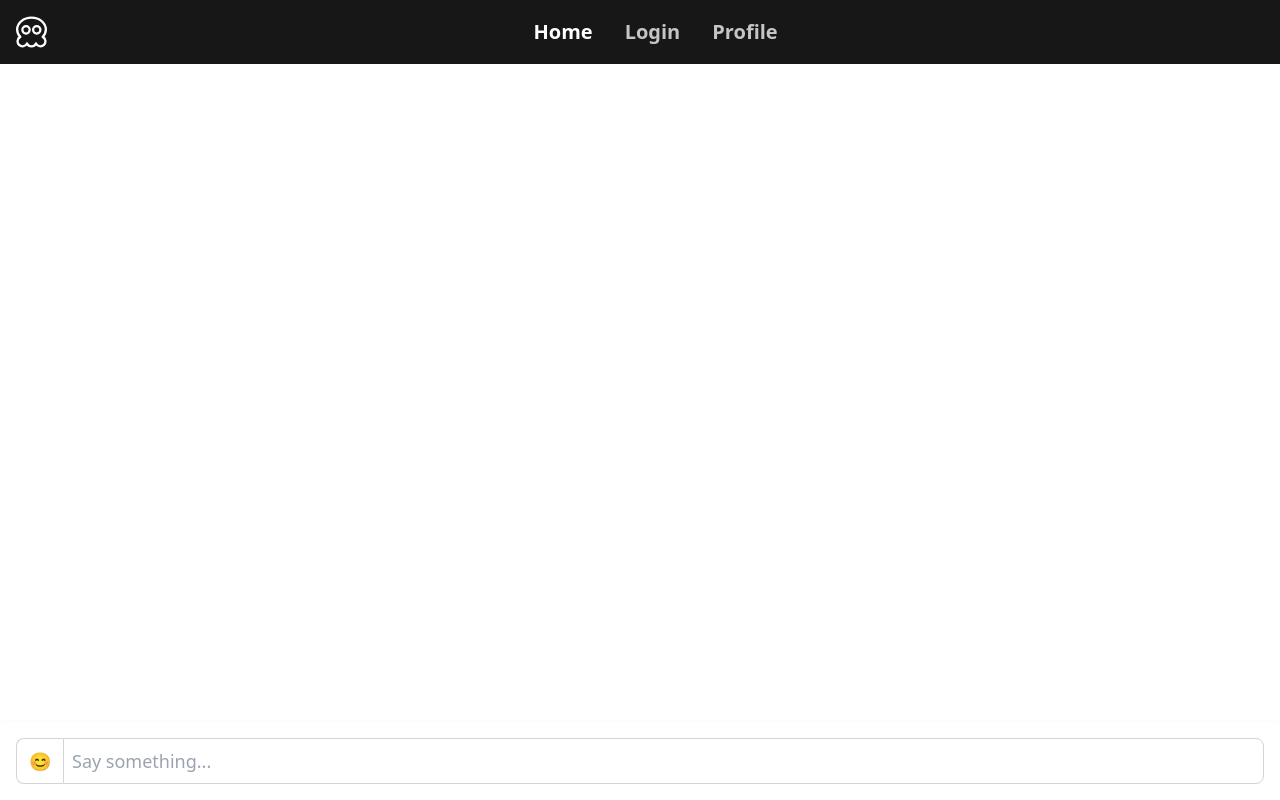
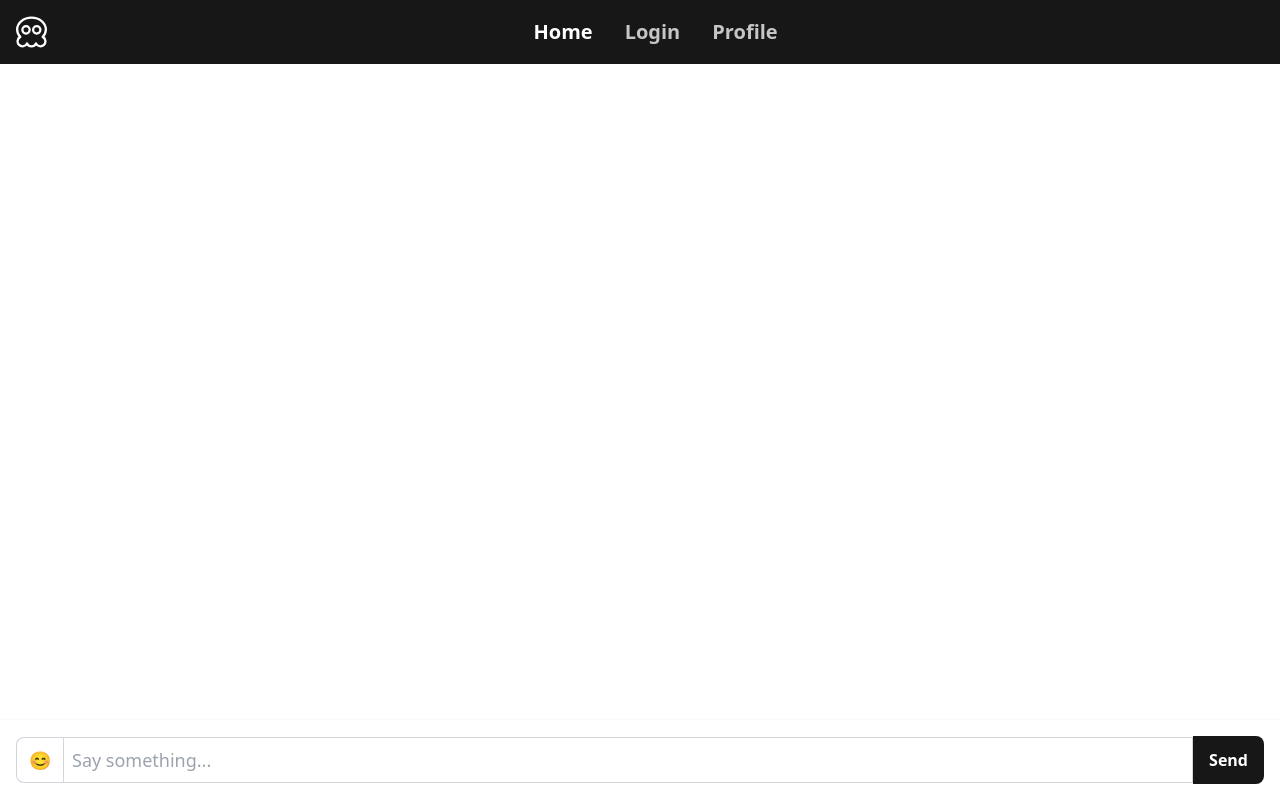
Before and after one commit to ShawnEdgell/superchat-2, a Vue app: page / in a window 1280 px wide. Built offline with nearby package versions, Linux system fonts and the light colour scheme.

Commit message:
add send button, increase font size. fix input style

```diff
--- a/index.html
+++ b/index.html
@@ -2,7 +2,7 @@
 <html lang="en">
   <head>
     <meta charset="UTF-8">
-    <link rel="icon" href="/public/favicon.ico">
+    <link rel="icon" href="/favicon.ico">
     <meta name="viewport" content="width=device-width, initial-scale=1.0">
     <title>Vite App</title>
   </head>
--- a/src/components/ChatMessage.vue
+++ b/src/components/ChatMessage.vue
@@ -1,7 +1,7 @@
 <template>
     <div :class="['flex items-start gap-2 mb-2', shouldAnimate ? 'animate-slide-in' : '']">
-      <span class="flex-none text-base text-gray-500 whitespace-nowrap overflow-hidden overflow-ellipsis max-w-[100px] self-center">{{ message.timestamp }}</span>
-      <p class="flex-1 text-lg break-words min-w-0 self-center">{{ message.text }}</p>
+      <span class="flex-none text-lg text-gray-500 whitespace-nowrap overflow-hidden overflow-ellipsis max-w-[100px] self-center">{{ message.timestamp }}</span>
+      <p class="flex-1 text-xl break-words min-w-0 self-center">{{ message.text }}</p>
     </div>
   </template>
 
--- a/src/components/MessageInput.vue
+++ b/src/components/MessageInput.vue
@@ -1,6 +1,6 @@
 <template>
     <div class="fixed inset-x-0 bottom-0 p-4 bg-white shadow">
-      <div class="flex items-center gap-0 mx-auto relative">
+      <div class="flex items-center mx-auto relative">
         <!-- Character Limit Flag -->
         <div v-if="isLimitReached" class="absolute bottom-full mb-2 left-1/2 transform -translate-x-1/2 p-2 bg-red-500 text-white text-sm rounded-lg shadow-lg whitespace-nowrap">
           Maximum character limit reached.
@@ -19,12 +19,20 @@
         <!-- Message Input -->
         <input
           type="text"
-          class="flex-1 border border-gray-300 focus:border-blue-500 focus:ring focus:ring-blue-200 rounded-r-lg p-2 text-lg"
+          class="flex-1 border border-gray-300 focus:border-blue-500 focus:ring focus:ring-blue-200 p-2 text-lg"
           placeholder="Say something..."
           v-model="messageText"
           @keyup.enter="sendMessage"
           :maxlength="maxMessageLength"
         />
+
+        <!-- Send Button -->
+        <button
+          @click="sendMessage"
+          class="py-3 px-4 bg-neutral-900 text-white rounded-r-lg text-1g font-bold"
+        >
+          Send
+        </button>
       </div>
     </div>
   </template>
```
Lines whose indentation alone changed are shown as unchanged.
